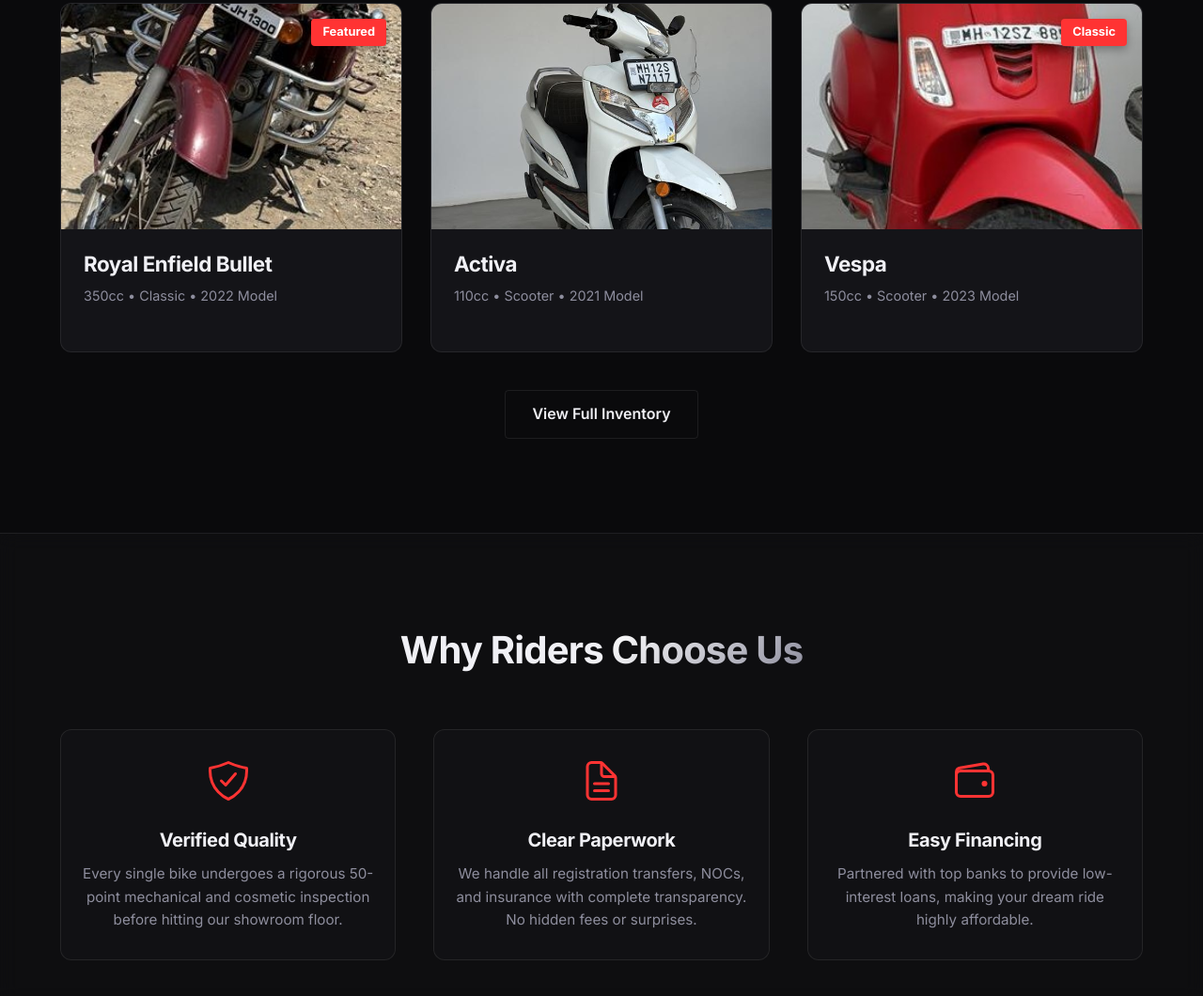
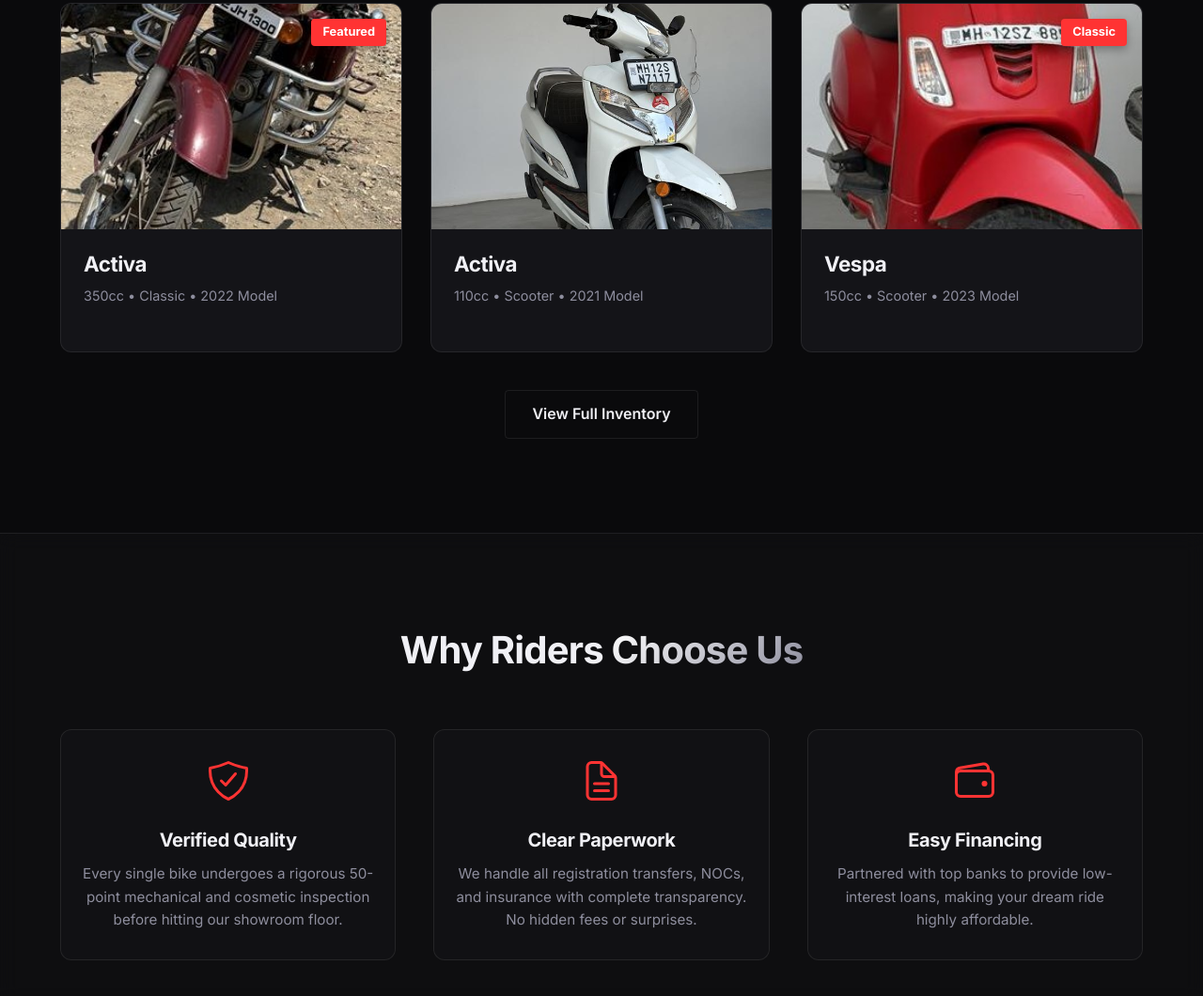
Before and after one commit to nihalbhatia10/second-hand-bike, a plain HTML site: page index.html in a window 1280 px wide. Shown: the part 1049-2109 px from the top of the page at 94% size. Drawn offline with nearby package versions, Linux system fonts and the light colour scheme.

Commit message:
Rename Royal Enfield to Activa in HTML

```diff
--- a/index.html
+++ b/index.html
@@ -83,10 +83,10 @@
                     <div class="bike-card slide-up">
                         <div class="card-image-wrapper">
                             <span class="card-badge">Featured</span>
-                            <img src="images/royal%20enfield.jpg" alt="Royal Enfield Bullet" loading="lazy">
+                            <img src="images/royal%20enfield.jpg" alt="Activa" loading="lazy">
                         </div>
                         <div class="card-content">
-                            <h3 class="bike-name">Royal Enfield Bullet</h3>
+                            <h3 class="bike-name">Activa</h3>
                             <p class="bike-specs">350cc • Classic • 2022 Model</p>
 
                         </div>
```
Also changed, not shown: inventory.html (+2 -2 lines).
